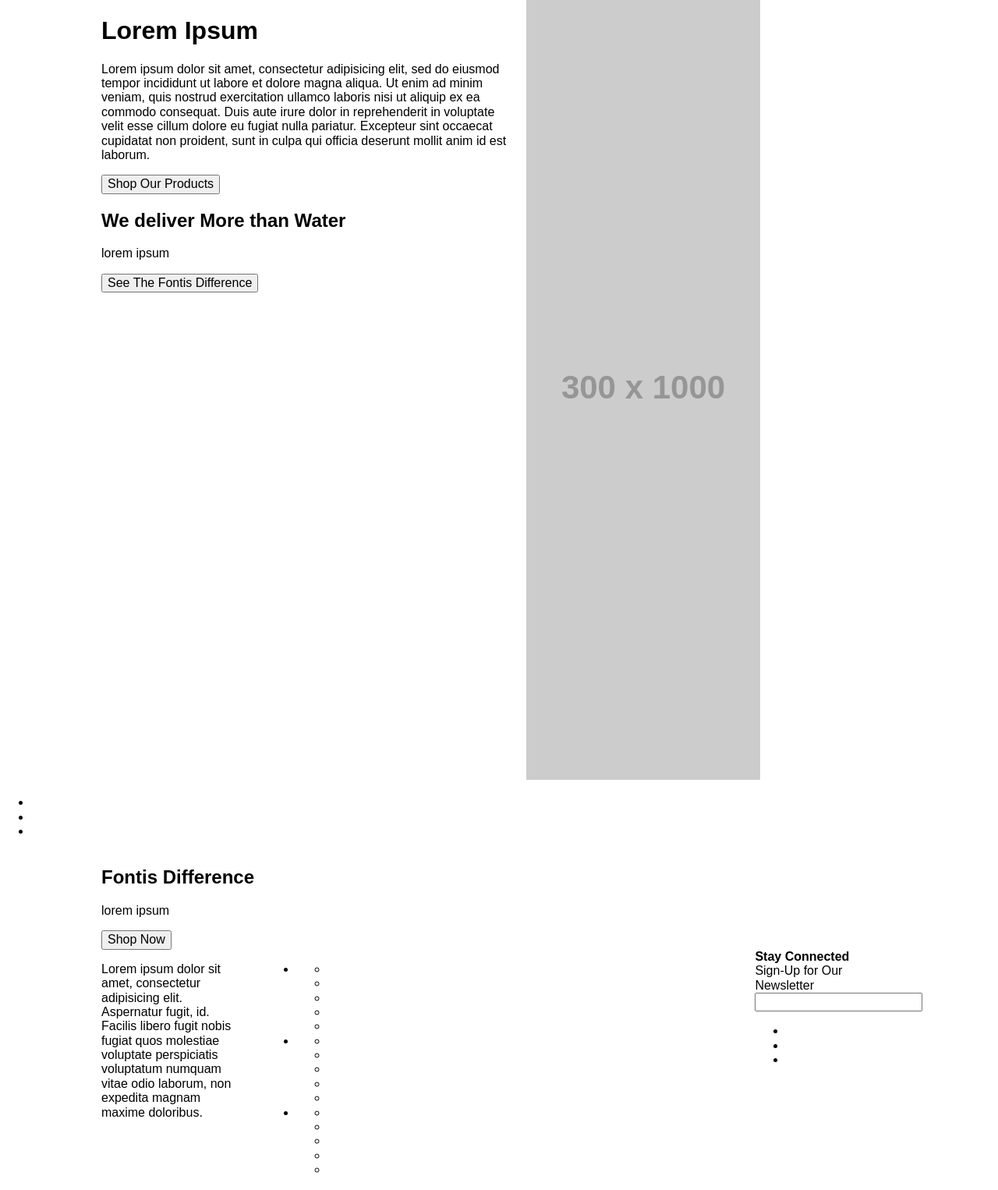
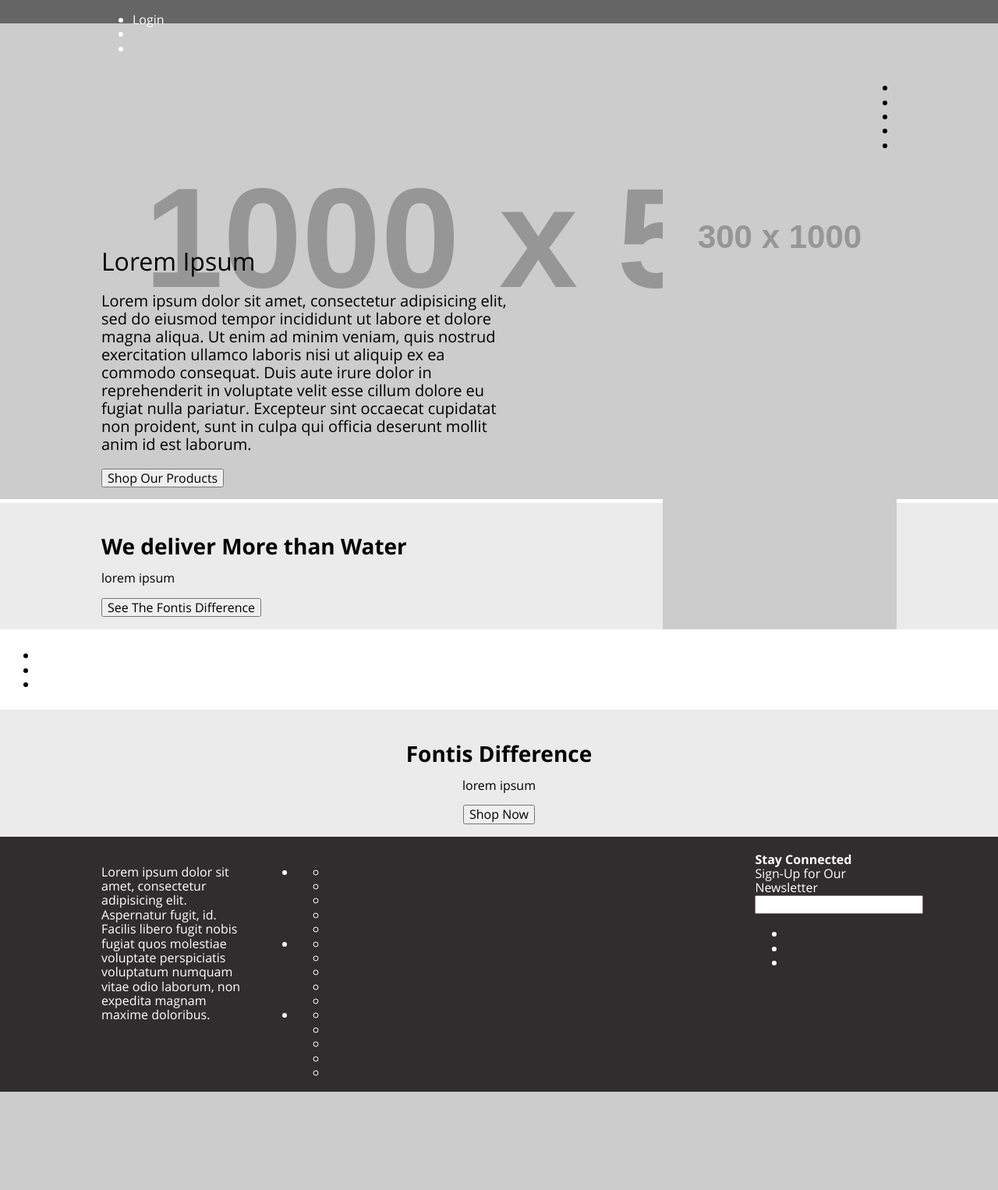
Before and after one commit to shahednur/upnup-test, a PHP site: page / in a window 1280 px wide. Shown: the whole page at 78% size. After the commit the page ends 1400 px from the top, so only its background shows below. Run offline with PHP 8.4, Linux system fonts and the light colour scheme; grey boxes labelled with a size stand in for pictures from a placeholder-image service; some libraries are stand-ins or nearby versions.

Commit message:
Added styling for major layout elements, added open sans styles via google fonts, added base styles for typography

```diff
--- a/index.php
+++ b/index.php
@@ -15,24 +15,42 @@
         <div id="page">
 
         	<section id="banner">
+
+        		<section id="allNav">
+	        		<div id="topBar">
 						<div class="row">
-        			<div id="topBar">
-
+							<div class="xlarge-8 columns">
+								<ul>
+									<li>Login</li>
+									<li></li>
+									<li></li>
+								</ul>
+							</div>
+						</div>
 			        </div>
 
+			        <div class="row">
 	        			<div class="xlarge-15 columns">
 			        		<header id="primaryHeader">
 			        			<div class="logo">
 
 			        			</div>
 			        			<nav id="primaryNav">
-
+			        				<ul>
+			        					<li></li>
+			        					<li></li>
+			        					<li></li>
+			        					<li></li>
+			        					<li></li>
+			        				</ul>
 			        			</nav>
 			        		</header>
 			        	</div>
 
 	        		</div>
+	        	</section>
 
+	        	<section id="heroText">
 	        		<div class="row">
 	        			<div class="xlarge-8 columns">
 	        				<h1>Lorem Ipsum</h1>
@@ -47,6 +65,13 @@
         			</div>
         		</section>
 
+        		<div id="bannerImgWrap" class="forceAspect">
+        			<div class="forceAspect__dummy"></div>
+					<img src="http://placehold.it/1000x500" alt="sunrise over the mountains" id="bannerImg"/>
+				</div>
+
+        	</section>
+
 			<section id="callout">
         		<div class="row">
         			<div class="xlarge-8 columns">
@@ -54,11 +79,16 @@
         				<p class="medium-text">lorem ipsum</p>
         				<button class="button">See The Fontis Difference</button>
         			</div>
-        			<div id="hero">
-        				<img src="http://www.placehold.it/300x1000">
+        		</div>
+        	</section>
+
+			<div id="heroContainer">
+				<div class="row">
+					<div class="large-16 columns">
+						<img id="hero" src="http://www.placehold.it/300x1000">
 					</div>
 				</div>
-        	</section>
+			</div>
 
         	<section id="products">
         		<ul>
@@ -68,7 +98,7 @@
         		</ul>
         	</section>
 
-        	<section>
+        	<section id="secondary-callout">
         		<div class="row">
         			<div class="xlarge-15 columns">
         				<h2>Fontis Difference</h2>
@@ -78,7 +108,7 @@
         		</div>
         	</section>
 
-        	<footer>
+        	<footer id="primaryFooter">
         		<div class="row">
 					<div class="xlarge-3 columns">
 						<div class="logo">
--- a/scss/main.scss
+++ b/scss/main.scss
@@ -1,3 +1,5 @@
+@import url(https://fonts.googleapis.com/css?family=Open+Sans:400,600,300,700);
+
 @import "partials/variables";
 @import "partials/_mixins";
 
@@ -7,3 +9,5 @@
 
 @import "smacss/layout/grid";
 @import "smacss/layout/containers";
+
+@import "smacss/modules/force_aspect";
--- a/scss/partials/_mixins.scss
+++ b/scss/partials/_mixins.scss
@@ -1,5 +1,5 @@
 @mixin primary-stack{
-	font-family: Open-Sans, Helvetica, sans-serif;
+	font-family: 'Open Sans', Helvetica, sans-serif;
 }
 
 @mixin transition($what, $time){
--- a/scss/smacss/base/_common.scss
+++ b/scss/smacss/base/_common.scss
@@ -0,0 +1,3 @@
+body{
+	background: #FFF;
+}
--- a/scss/smacss/base/_typography.scss
+++ b/scss/smacss/base/_typography.scss
@@ -0,0 +1,35 @@
+body{
+	-webkit-margin-top: 0;
+	-webkit-margin-bottom: 0;
+	font-size: 16px; //definitevely set the EM base size
+	//stop some nasty blurry fonts that occur in firefox and OSX
+	-webkit-font-smoothing: antialiased;
+    -moz-osx-font-smoothing: grayscale;
+	@include primary-stack;
+}
+
+h1,
+h2,
+h3,
+h4,
+h5,
+h6{
+	-webkit-margin-top: 0;
+	-webkit-margin-bottom: 0;
+	margin-bottom: 0.5em;
+}
+
+h1{font-size: 2em; font-weight: normal;}
+h2{font-size: 1.75em;}
+h3{font-size: 1.5em;}
+h4{font-size: 1.25em;}
+h5{font-size: 1em;}
+h6{font-size: 1em;}
+
+//weight modifiers
+.light{font-weight: 300;}
+.bold{font-weight: 700}
+
+//size modifiers
+.large-text{font-size: 1.25em;}
+.xlarge-text{font-size: 1.5em;}
--- a/scss/smacss/layout/_containers.scss
+++ b/scss/smacss/layout/_containers.scss
@@ -0,0 +1,68 @@
+#allNav{
+	position: absolute;
+	top: 0;
+	left: 0;
+	width: 100%;
+	z-index: 1000;
+}
+
+#topBar{
+	height:30px;
+	width: 100%;
+	background: rgba(0, 0, 0, 0.5);
+	color: #FFF;
+}
+
+#primaryNav{
+	float: right;
+}
+
+#banner{
+	position: relative;
+	overflow: hidden;
+}
+
+#bannerImgWrap{
+	z-index: 0;
+
+	//this is overriding a module that is used to create a layout
+	& > .forceAspect__dummy{
+		padding-bottom: 645px;
+	}
+}
+
+#heroText{
+	position: absolute;
+	bottom:0;
+	width: 100%;
+	z-index:1;
+	padding-bottom: 1.25em;
+}
+
+#hero{
+	position:absolute;
+	bottom:0;
+	right: $column-gutters-normal;
+}
+
+
+#callout,
+#secondary-callout{
+	background: $light-grey;
+	padding:1em 0;
+}
+
+#secondary-callout{
+	text-align: center;
+}
+
+#products{
+	background: $white;
+	padding:0.5em;
+}
+
+#primaryFooter{
+	background: $dark-grey;
+	padding-top:1.25em;
+	color: #FFF;
+}
--- a/scss/smacss/layout/_grid.scss
+++ b/scss/smacss/layout/_grid.scss
@@ -17,11 +17,11 @@
 	&:before,
 	&:after{
 		content:" ";
-		display: table-cell;
+		display: table;
 	}
 
 	&:after{
-		clear: bot;
+		clear: both;
 	}
 }
 
--- /dev/null
+++ b/scss/smacss/modules/_force_aspect.scss
@@ -0,0 +1,20 @@
+.forceAspect{
+	position: relative;
+	width:100%;
+
+	img{
+		position: absolute;
+		top:0;
+		left:0;
+		width:100%;
+		height: auto;
+	}
+}
+
+.forceAspect__dummy{
+	position: relative;
+	top:0;
+	left:0;
+	padding-bottom: 45%; //this can be over-ridden a the layout level for different effects?
+	width: 100%;
+}
```
Also changed, not shown: build/css/main.css (+126 -2 lines), build/css/main.min.css. Lines whose indentation alone changed are shown as unchanged.
